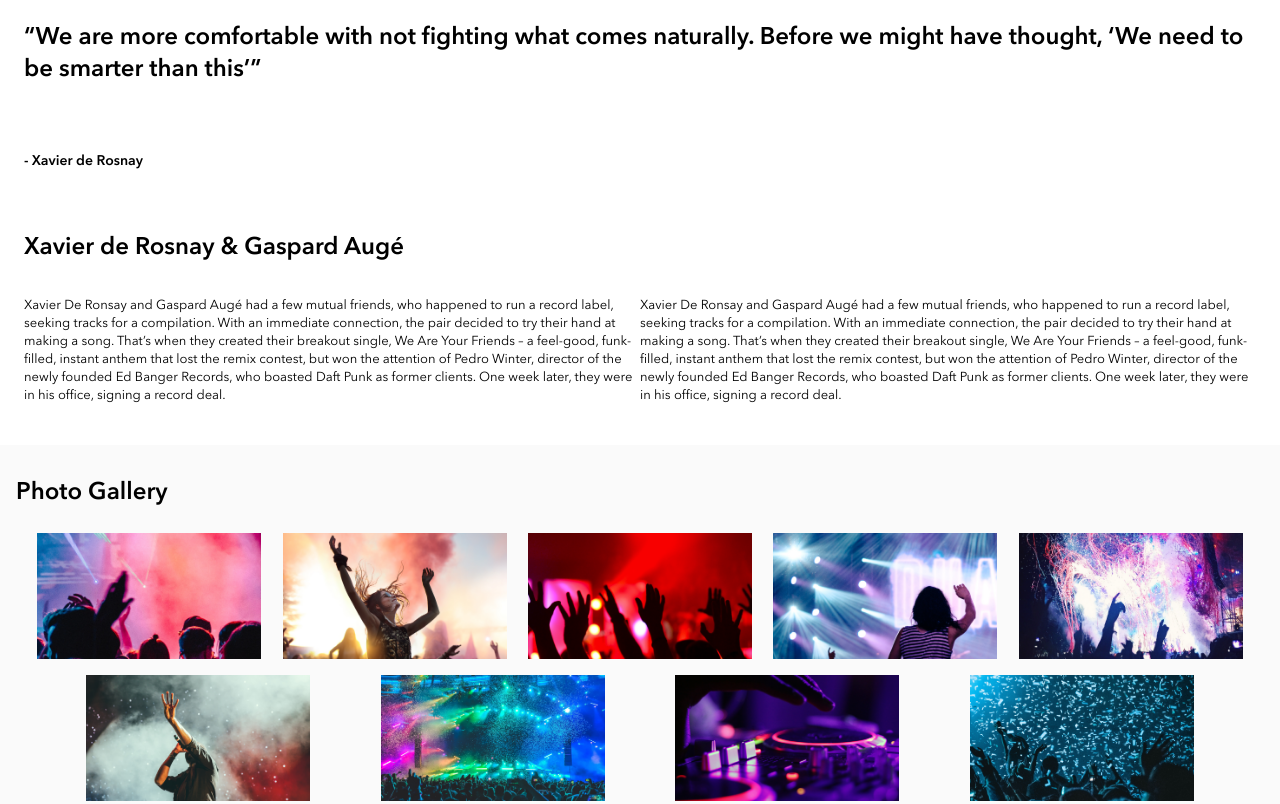
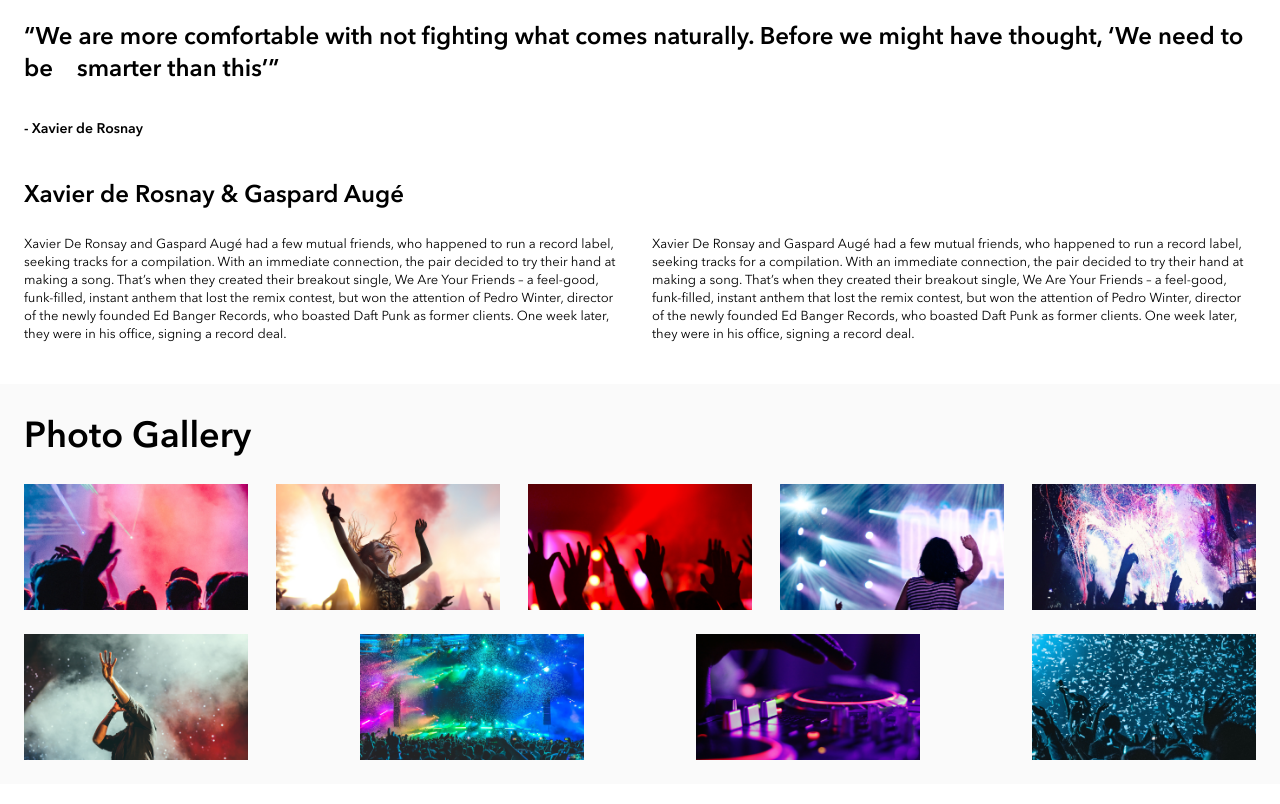
Before and after one commit to AyushKumar01/Bandsite_Ayush-Kumar, a plain HTML site: page sprint-one/index.html in a window 1280 px wide. Shown: the part 944-1748 px from the top of the page. Drawn offline with Linux system fonts and the light colour scheme.

Commit message:
header left

```diff
--- a/sprint-one/index.html
+++ b/sprint-one/index.html
@@ -14,8 +14,8 @@
             </div>
             <nav class="header__second">
                 <ul class="header__list">
-                    <li><a>Biography</a></li>
-                    <li><a>Shows</a></li>
+                    <li><a class="header__underline">Biography</a></li>
+                    <li><a class="header__underline">Shows</a></li>
                 </ul>
             </nav>
         </div>
@@ -26,21 +26,18 @@
         </div>
     </section>
     <main class="main">
+        <h1 class="main__heading">About The Musicians</h1>
         <section class="about">
-            <h1 class="about__heading">About The Musicians</h1>
             <img class="about__image" src="assets/Justice-O2-Brixton-Academy-credit-Guifre-de-Peray.png" />
-            <!-- <div> -->
                 <h2 class="about__quote">
                     “We are more comfortable with not ﬁghting
                     what comes naturally. Before we might have
-                    thought, ‘We need to be smarter than this’”
+                    thought, ‘We need to be &nbsp;&nbsp; smarter than this’”
                 </h2>
                 <h4 class="about__artist">- Xavier de Rosnay</h4>
-                <h2>Xavier de Rosnay & Gaspard Augé</h2>
-            <!-- </div> -->
+                <h2 class="about__both-artist">Xavier de Rosnay & Gaspard Augé</h2>
             <div class="about__para">
-                <div class="about__para-one">
-                    <p> Xavier De Ronsay and Gaspard Augé
+                    <p class="about__para-one"> Xavier De Ronsay and Gaspard Augé
                         had a few mutual friends, who happened
                         to run a record label, seeking tracks
                         for a compilation. With an immediate
@@ -55,8 +52,6 @@
                         week later, they were in his ofﬁce, signing
                         a record deal.
                     </p>
-                </div>
-                <div>
                     <p class="about__para-two about__bottom">
                         Xavier De Ronsay and Gaspard Augé
                         had a few mutual friends, who happened
@@ -73,7 +68,6 @@
                         week later, they were in his ofﬁce, signing
                         a record deal.
                     </p>
-                </div>
             </div>
         </section>
         <section class="gallery">
@@ -112,17 +106,17 @@
             </div>
             <div class="footer__two">
                 <div class="footer__tow-left" >
-                    <h4>Richard Rovner <br>The Bees Knees Management</h4>
+                    <h4 class="footer__tow-top">Richard Rovner <br>The Bees Knees Management</h4>
                     <p>460 King Street West<br>Toronto, Ontario M5V 1L7</p>
                     <p>info@thebeesknees.com</p>
                 </div>
                 <div class="footer__tow-mid">
-                    <h4>Marsha Vlasic<br>Artist Group International </h4>
+                    <h4 class="footer__tow--margin">Marsha Vlasic<br>Artist Group International </h4>
                     <p>Booking Agent for<br>US / South America / Japan</p>
                     <p>marsha.vlasic@artistgrp.com</p>
                 </div>
                 <div class="footer__tow-right">
-                    <h4>Russel Warby<br>William Morrir Entertainment</h4>
+                    <h4 class="">Russel Warby<br>William Morrir Entertainment</h4>
                     <p>Booking Agent for<br/>UK / EU / AU</p>
                     <p class="footer__two--bottom">RLW@wmeentertainment.com</p>
                 </div>
--- a/sprint-one/styles/main.scss
+++ b/sprint-one/styles/main.scss
@@ -4,60 +4,22 @@
 @import "./partials/mixins";
 @import "./partials/header";
 @import "./partials/footer";
+@import "./partials/hero";
 
-.hero {
-    &__image  {
-    background-image: url(../assets/concert-1.jpg);
-    background-size: cover;
-    background-position: center;
-    height: 183px;
-    width: 100%;
-    display: flex;
-    align-items: center;
-
-        &-heading {
-            color: white;
-            margin: 0;
-            width: 250px;
-            margin-left: 1rem;
-
-        }
-
-        @include tablet {
-            @include heroText;
-            height: 400px;
-            width: 100%;
-
-              &-heading {
-                  min-width: 500px;
-              }
-        }
-
-
-        @include desktop {
-            @include heroText;
-            height: 670px;
-            width: 100%;
-
-              &-heading {
-                  min-width: 500px;
-              }
-        }
-
-    }
-
-}
 
 // ===========main-start=================
 .main {
     @include mobileText;
     font-weight: normal;
     background-color: $white;
-    // margin: auto 16px;
+
+    &__heading {
+        margin: 2rem 0 1.5rem 1rem;
+    }
 
 
     .about {
-    margin: auto 16px;
+        margin: auto 1rem;
         display: flex;
         flex-direction: column;
 
@@ -66,11 +28,11 @@
         }
 
         &__artist {
-        margin: 2rem 0 2.5rem 0;
+            margin: 0 0 2.5rem 0;
         }
 
-    &__heading {
-        margin: 2rem 0 1.5rem 0;
+        &__both-artist {
+            margin: 0 0 0.7rem 0;
         }
 
         &__image {
@@ -81,10 +43,16 @@
         &__bottom {
             margin-bottom: 2.5rem;
         }
+    }
+
 
     @include tablet {
         @include tabletText;
-        margin: auto 24px;
+        &__heading {
+            margin: 2rem 0 1.5rem 1.5rem;
+        }
+        .about {
+            margin: auto 1.5rem;
 
             &__image {
                 width: 100%;
@@ -98,20 +66,65 @@
                 //     margin-right: 12px;
                 // }
 
-            // &-two {
-            //     margin-left: 12px;
-            // }
+                &-two {
+                    margin-left: 1.5rem;
                 }
+
+            }
+
         }
     }
 
+    @include desktop {
+        @include tabletText;
+
+        &__heading {
+            margin: 3rem 0 3rem 11.25rem;
+        }
+
+        .about {
+             margin: auto 17rem;
+
+            &__image {
+                width: 100%;
+                height: 28.13rem;
+            }
+
+            &__quote {
+                margin: 3rem 0 2.5rem 0;
+            }
+
+            &__artist {
+                margin: 0 0 3.5rem 0;
+            }
+
+            &__both-artist {
+                margin: 0 0 1.2rem 0;
+            }
+
+            &__para {
+                &-one {
+                    margin-bottom: 3rem;
+                }
+
+            }
+
+        }
+
+    }
+
+
+
+//    ============photo-gallery-start==================
 
     .gallery {
         background-color: $offWhite;
         font-weight: bold;
+
         &__album {
-        margin: auto 16px;
+            margin: 0 16px 24px ;
         }
+
         &__photos {
             display: flex;
             flex-direction: column;
@@ -120,8 +133,8 @@
                 width: 100%;
                 height: 183px;
                 margin-bottom: 1rem;
+            }
 
-        }
         }
 
         &__heading {
@@ -131,36 +144,57 @@
         }
 
         @include tablet {
+            @include tabletText;
+
+            &__album {
+                margin: 0;
+            }
+
+            &__photos {
+            margin: auto 1.5rem;
+            flex-direction: row;
+            flex-wrap: wrap;
+            justify-content: space-between;
+            //    align-content: space-between;
+
+                &-size{
+                    width: 224px;
+                    height: 126px;
+                    margin-bottom: 1.5rem;
+                    }
+
+            }
+
+            &__heading {
+            margin-left: 1.5rem;
+
+            }
+
+        }
+
+            @include desktop {
+                @include tabletText;
+                &__heading {
+                    margin-left: 11.25rem;
+                    padding: 3rem 0 4rem;
+                    }
 
                 &__photos {
                     flex-direction: row;
                     flex-wrap: wrap;
-           justify-content: space-evenly;
-           align-content: space-evenly;
+                    justify-content: space-between;
+                    margin: 0 11.25rem 1rem;
+
+
 
                     &-size{
-                 width: 224px;
-                 height: 126px;
-                 margin-bottom: 1rem;
-
-                }
-            }
+                        // width: 344px;
+                        width: 21.5rem;
+                        // height: 193px;
+                        height: 12.06rem;
+                        margin-bottom: 1.5rem;
                         }
 
-        @include desktop {
-            margin: auto 180px;
-            &__photos {
-                flex-direction: row;
-                flex-wrap: wrap;
-                justify-content: space-evenly;
-                align-content: space-evenly;
-
-                 &-size{
-                      width: 330px;
-                      height: 193px;
-                      margin-bottom: 1rem;
-
-                     }
             }
 
         }
--- a/sprint-one/styles/partials/_footer.scss
+++ b/sprint-one/styles/partials/_footer.scss
@@ -33,13 +33,11 @@
 
     @include tablet {
         @include tabletText;
-        margin: 1rem 1.5rem;
+        margin: 1.5rem 1.5rem 0;
 
         &__one {
             display: flex;
-            // justify-content: space-evenly;
             align-items: baseline;
-            // position: relative;
             justify-content: space-between;
         }
 
@@ -85,6 +83,7 @@
             // padding:;
             &--margin {
                 margin: 0;
+                padding: 3rem 0 3.5rem 0;
             }
         }
 
@@ -107,7 +106,12 @@
             display: flex;
             justify-content: flex-start;
 
+            // &-top {
+            //     margin: 0 0 24px;
+            // }
+
         }
+
         &__tow-left {
             padding-right: 5rem;
         }
@@ -119,5 +123,6 @@
         // &__three {
         //     max-width: unset
         // }
+
     }
 }
--- a/sprint-one/styles/partials/_header.scss
+++ b/sprint-one/styles/partials/_header.scss
@@ -4,9 +4,9 @@
     background-color: $lightBlack;
     color: white;
     display: flex;
+    height: 80px;
     flex-direction: column;
     text-align: center;
-    height: 80px;
     &__first {
         margin-top: 16px;
     }
@@ -20,18 +20,21 @@
         justify-content: space-evenly;
     }
 
+
+
     li {
        width: 50%;
         // a {
         //     width: 160px;
-        &:hover {
-            border-bottom: 4px solid white;
-            padding-bottom: 6px;
-        }
+        // &:hover {
+        //     border-bottom: 4px solid white;
+        //     padding-bottom: 6px;
+        // }
         &:active {
             border-bottom: 4px solid white;
             padding-bottom: 6px;
         }
+
 
       }
     // }
@@ -55,9 +58,9 @@
             // a {
             //     padding-bottom: 30px;
             // }
-            &:hover {
-                border-bottom: 4px solid white;
-                padding-bottom: 25px;
+            // &:hover {
+            //     border-bottom: 4px solid white;
+            //     padding-bottom: 25px;
             }
             &:active {
                 border-bottom: 4px solid white;
--- /dev/null
+++ b/sprint-one/styles/partials/_hero.scss
@@ -0,0 +1,45 @@
+
+.hero {
+    &__image  {
+    background-image: url(../assets/concert-1.jpg);
+    background-size: cover;
+    background-position: center;
+    height: 183px;
+    width: 100%;
+    display: flex;
+    align-items: center;
+
+        &-heading {
+            color: white;
+            margin: 0;
+            width: 250px;
+            margin-left: 1rem;
+
+        }
+
+        @include tablet {
+            @include heroText;
+            height: 400px;
+            width: 100%;
+
+              &-heading {
+                  min-width: 500px;
+                  margin-left: 24px;
+              }
+        }
+
+
+        @include desktop {
+            @include heroText;
+            height: 670px;
+            width: 100%;
+
+              &-heading {
+                  min-width: 500px;
+                  margin-left: 180px;
+              }
+        }
+
+    }
+
+}
```
Also changed, not shown: sprint-one/styles/main.css, 2 other files. Lines whose indentation alone changed are shown as unchanged.
